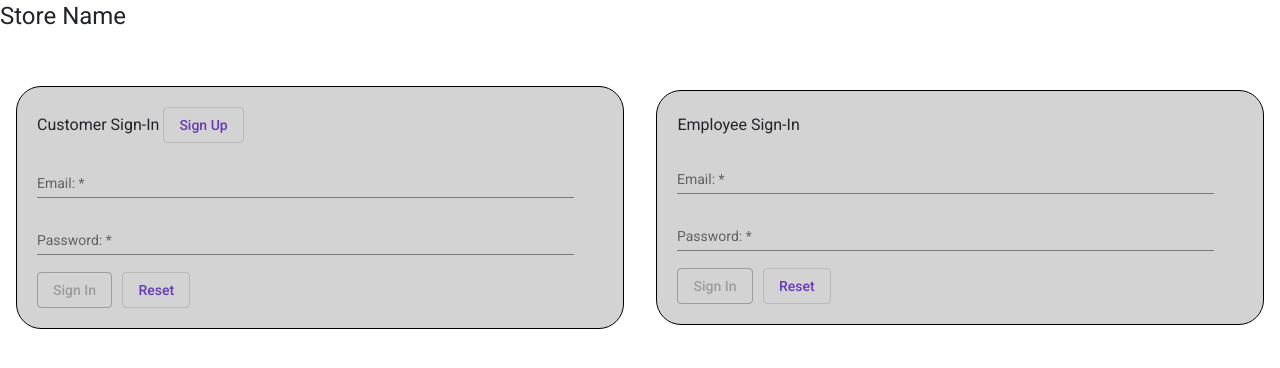
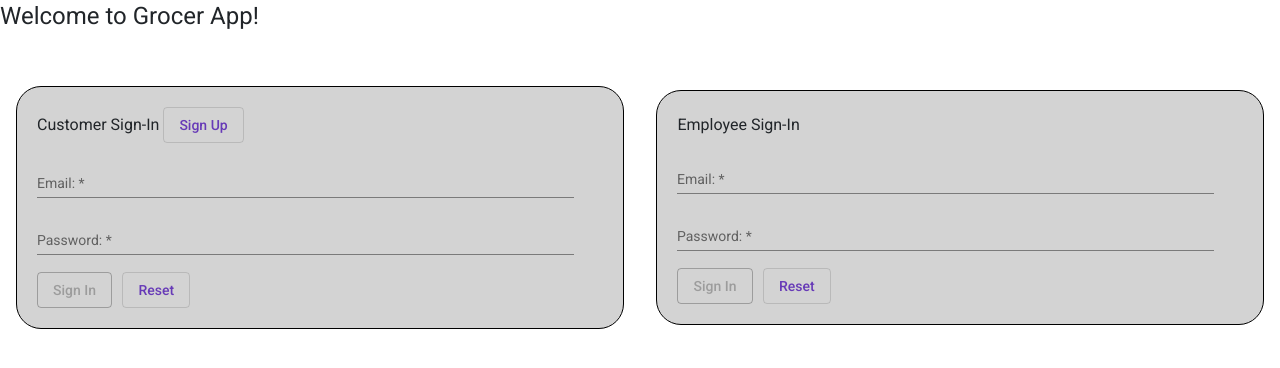
Before and after one commit to 13vovle/Capstone-Project, an Angular app in the folder Frontend/project/: page / in a window 1280 px wide. Shown: the top 368 px of the page. Built offline with nearby package versions, Linux system fonts and the light colour scheme; no server answers.

Commit message:
update styling

```diff
--- a/Frontend/project/src/app/app.component.html
+++ b/Frontend/project/src/app/app.component.html
@@ -1,4 +1,4 @@
 <header>
-    <h1>Store Name</h1>
+    <h1>Welcome to Grocer App!</h1>
 </header>
 <router-outlet></router-outlet>
```
